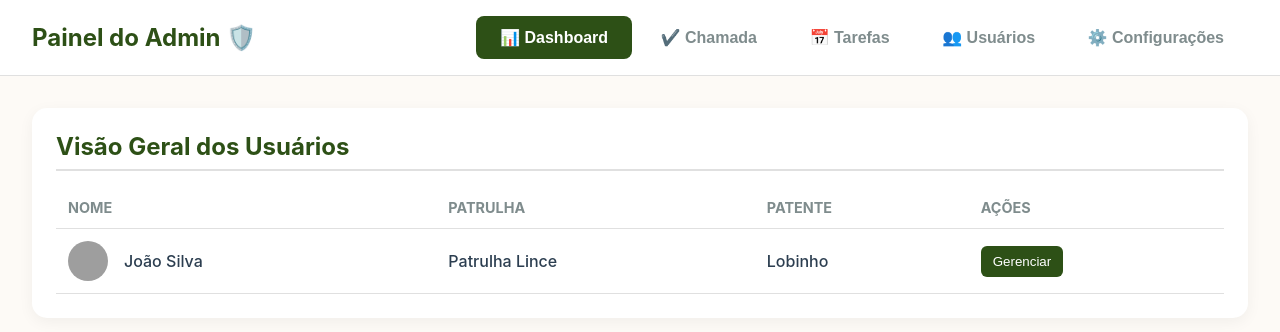
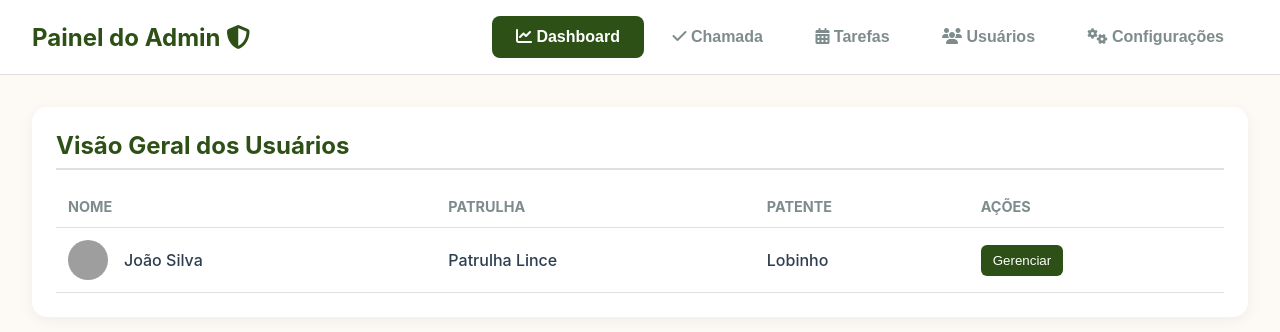
Before and after one commit to SilasTristoni/DesbravadoresTeste, a plain HTML site: page admin.html in a window 1280 px wide. Drawn offline with Linux system fonts and the light colour scheme; grey boxes are pictures that could not be loaded.

Commit message:
Atualizações Icones

```diff
--- a/admin.html
+++ b/admin.html
@@ -7,17 +7,18 @@
     <link rel="stylesheet" href="css/main.css">
     <link rel="stylesheet" href="css/admin.css">
     <link rel="stylesheet" href="css/chamada.css"> <link rel="stylesheet" href="css/settings.css">
+    <link rel="stylesheet" href="https://cdnjs.cloudflare.com/ajax/libs/font-awesome/6.7.2/css/all.min.css" integrity="sha512-Evv84Mr4kqVGRNSgIGL/F/aIDqQb7xQ2vcrdIwxfjThSH8CSR7PBEakCr51Ck+w+/U6swU2Im1vVX0SVk9ABhg==" crossorigin="anonymous" referrerpolicy="no-referrer" />
 </head>
 <body>
     <div class="app-container">
         <header class="main-header">
-            <a class="header-brand" href="#">Painel do Admin 🛡️</a>
+            <a class="header-brand" href="#">Painel do Admin <i class="fa-solid fa-shield-halved"></i></a>
             <nav class="main-nav">
-                <button class="nav-btn active" data-view="dashboard">📊 Dashboard</button>
-                <button class="nav-btn" data-view="chamada">✔️ Chamada</button>
-                <button class="nav-btn" data-view="manage-tasks">📅 Tarefas</button>
-                <button class="nav-btn" data-view="manage-users">👥 Usuários</button>
-                <button class="nav-btn" data-view="settings">⚙️ Configurações</button>
+                <button class="nav-btn active" data-view="dashboard"><i class="fa-solid fa-chart-line"></i> Dashboard</button>
+                <button class="nav-btn" data-view="chamada"><i class="fa-solid fa-check"></i> Chamada</button>
+                <button class="nav-btn" data-view="manage-tasks"><i class="fa-solid fa-calendar-days"></i> Tarefas</button>
+                <button class="nav-btn" data-view="manage-users"><i class="fa-solid fa-users"></i> Usuários</button>
+                <button class="nav-btn" data-view="settings"><i class="fa-solid fa-gears"></i> Configurações</button>
             </nav>
         </header>
 
```
Also changed, not shown: app.html (+8 -7 lines), login.html (+5 -4 lines), register.html (+1 -0 lines), img/freepik__design-a-logo-for-the-asas-da-liberdade-scout-club__68758.jpeg (added), img/freepik__the-style-is-candid-image-photography-with-natural__68762.jpeg (added).
